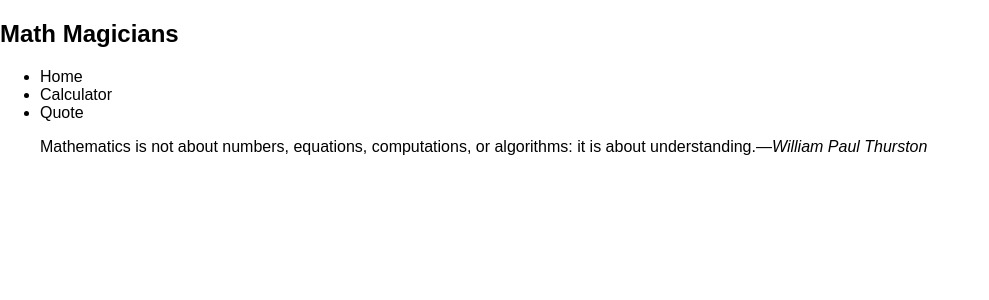
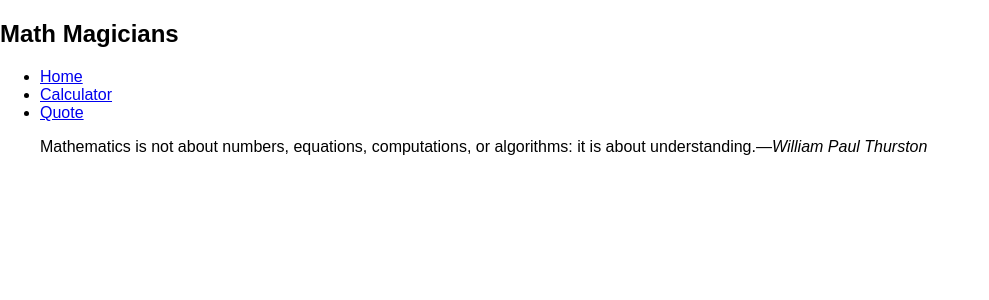
Before and after one commit to KumarAmitt/calculator, a React (Create React App) app: page /quote in a window 1280 px wide. Shown: the top 300 px of the page, without its empty margins (0-989 px from the left). Built offline with nearby package versions, Linux system fonts and the light colour scheme.

Commit message:
Fix Links in Navbar

```diff
--- a/src/components/Navbar.js
+++ b/src/components/Navbar.js
@@ -1,20 +1,18 @@
 import React from 'react';
+import { Link } from 'react-router-dom';
 
 const Navbar = () => (
   <nav>
     <h1>Math Magicians</h1>
     <ul>
       <li>
-        <link to="/" />
-        Home
+        <Link to="/">Home</Link>
       </li>
       <li>
-        <link to="/calculator" />
-        Calculator
+        <Link to="/calculator">Calculator</Link>
       </li>
       <li>
-        <link to="/quote" />
-        Quote
+        <Link to="/quote">Quote</Link>
       </li>
     </ul>
   </nav>
```
